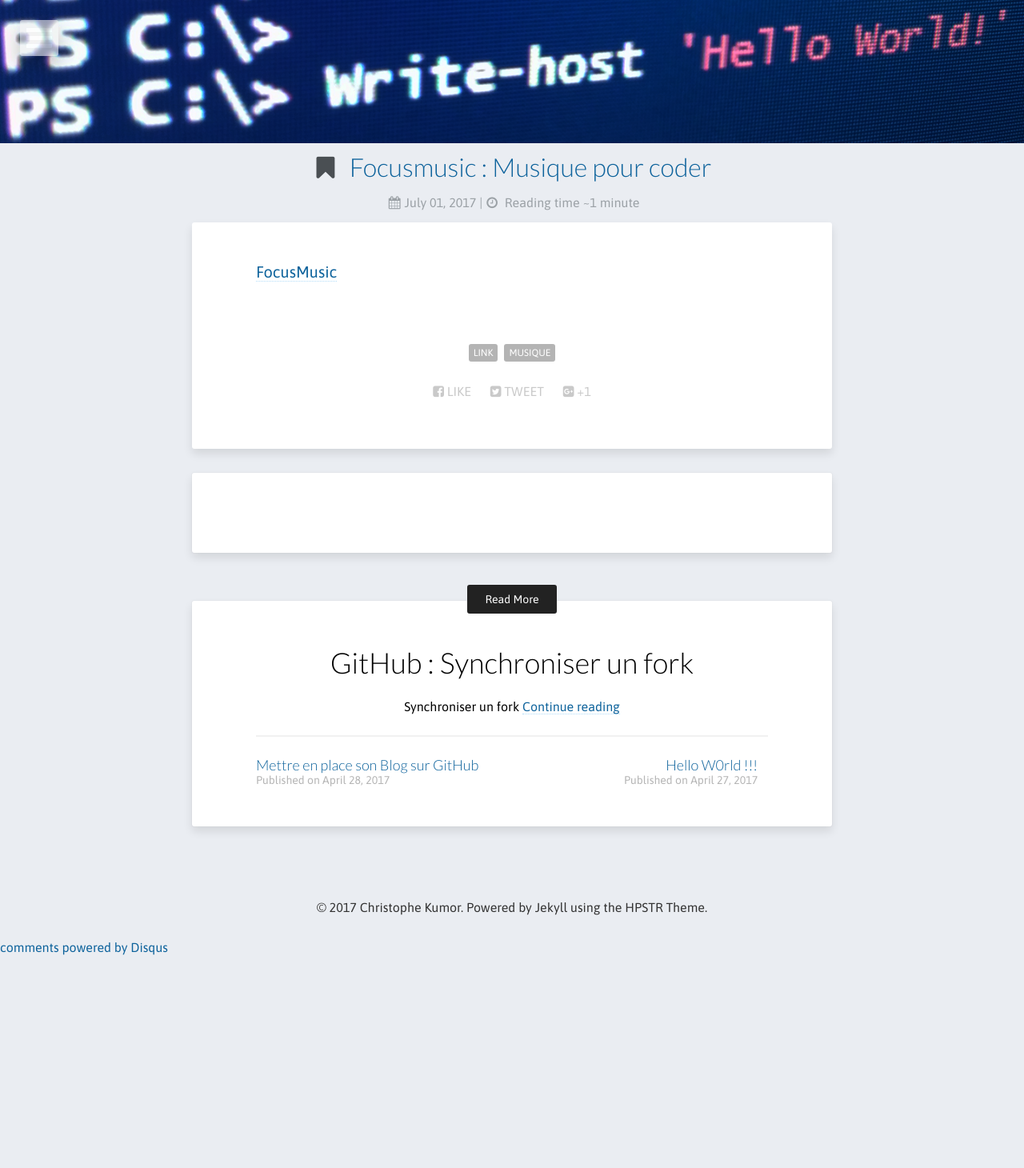
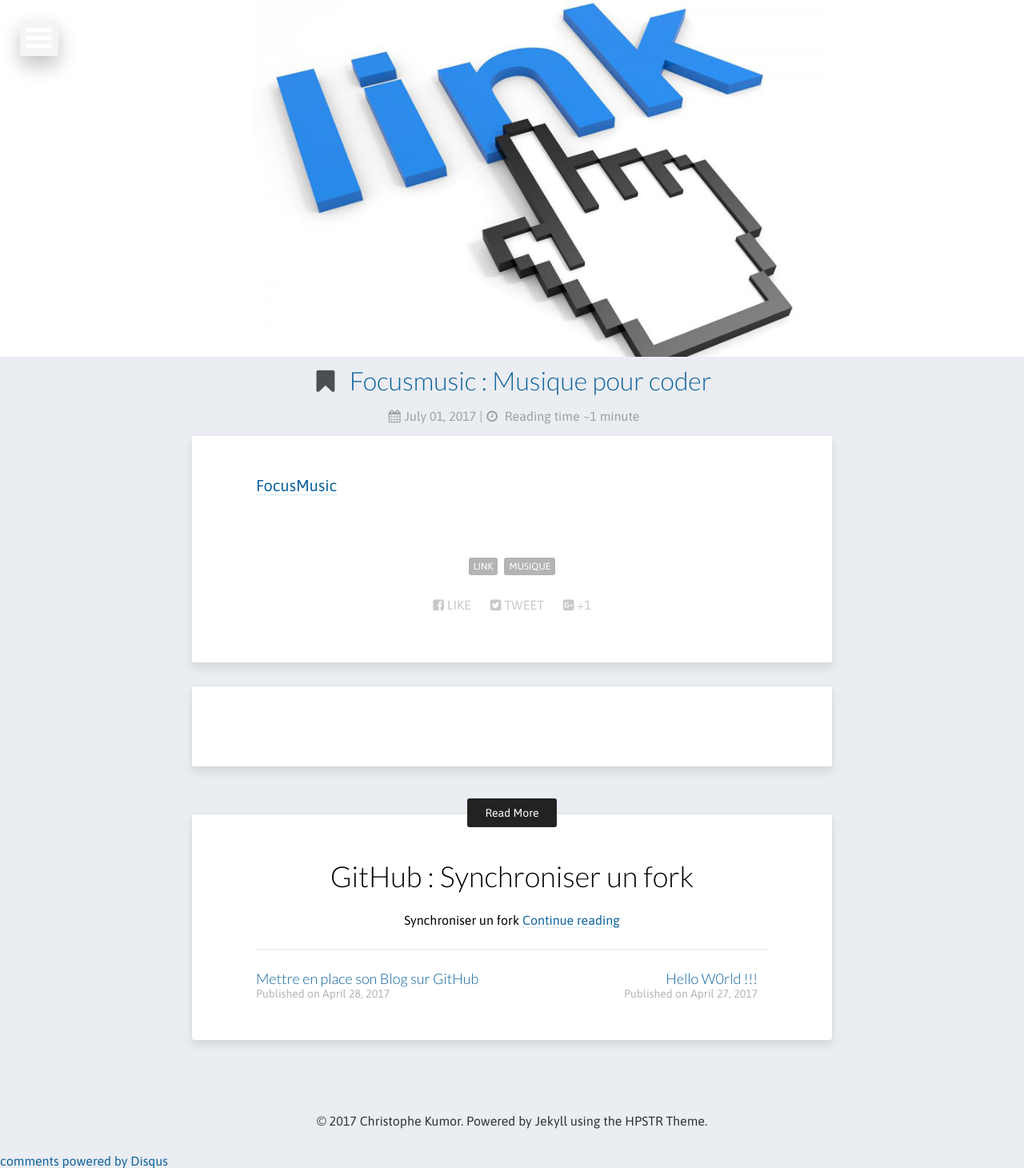
Before and after one commit to christophekumor/christophekumor.github.io, a Jekyll site: the page built from _posts/2017/2017-07-01-links.md, in a window 1280 px wide. Shown: the whole page at 80% size. Built offline with Jekyll 4.4.1, drawn with Linux system fonts in a browser that asks for light colours; nearby versions of some CDN libraries; comment, search, counter and statistics services are not loaded; before the commit the page ends 1193 px from its top, so only the background shows below that.

Commit message:
add link header

```diff
--- a/_posts/2017/2017-07-01-links.md
+++ b/_posts/2017/2017-07-01-links.md
@@ -6,7 +6,7 @@ tags: [link,musique]
 comments: true
 link: https://focusmusic.fm/
 image:
-  feature: headers/HelloWorld_1436x200.png
+  feature: headers/Links_1436x500.png
   categorie: categories/URL_300x300.png
   caption: ""
   teaserlogo:
```
Also changed, not shown: _posts/2017/2017-06-30-links.md (+1 -1 lines), images/headers/Links_1436x500.png (added).
